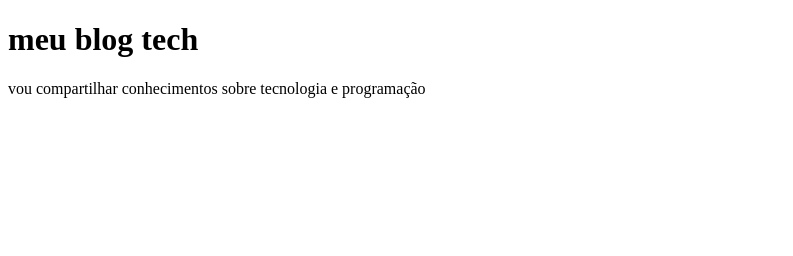
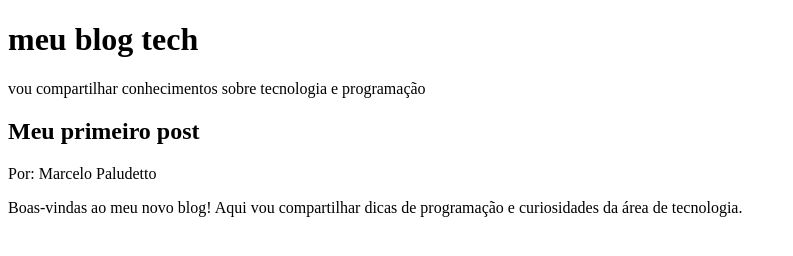
Before and after one commit to gabrielchelis-sys/gabriel-chelis-pagina-web-, a plain HTML site: page index.html in a window 1280 px wide. Shown: the whole page, without its empty margins (0-793 px from the left). Drawn offline with Linux system fonts and the light colour scheme.

Commit message:
index.html

```diff
--- a/index.html
+++ b/index.html
@@ -11,3 +11,8 @@
 <p>vou compartilhar conhecimentos sobre tecnologia e programação</p>
 </body>
 </html>
+       <main>
+    <h2>Meu primeiro post</h2>
+    <p>Por: Marcelo Paludetto</p>
+    <p>Boas-vindas ao meu novo blog! Aqui vou compartilhar dicas de programação e curiosidades da área de tecnologia.</p>
+</main>
```
